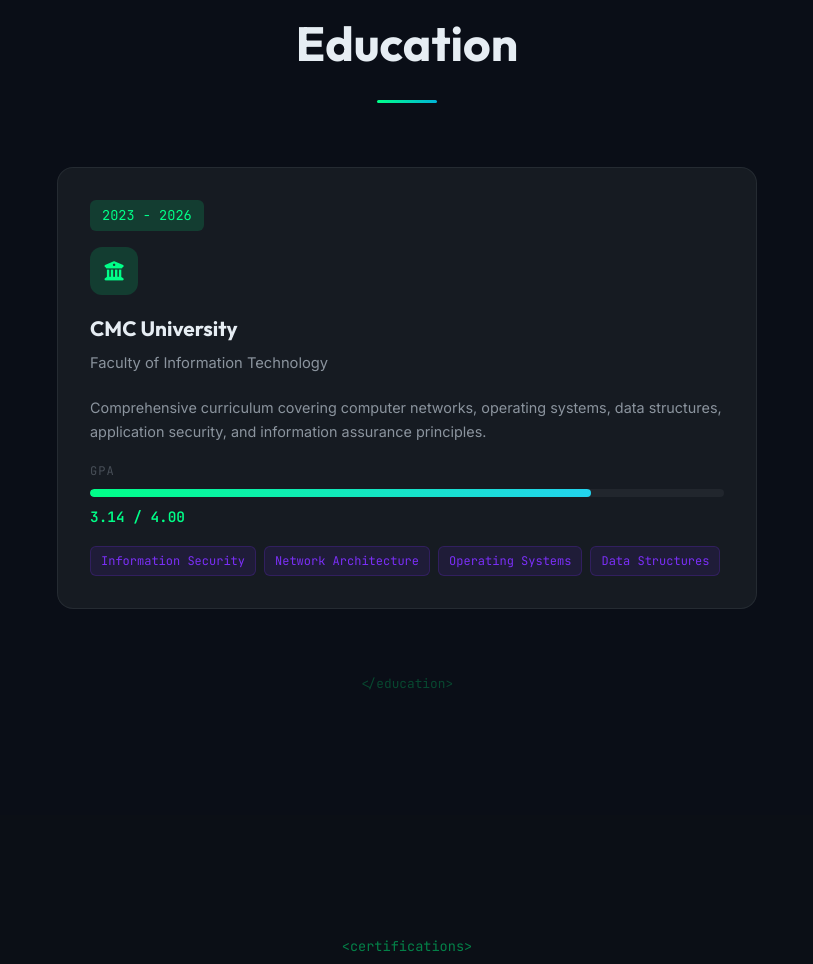
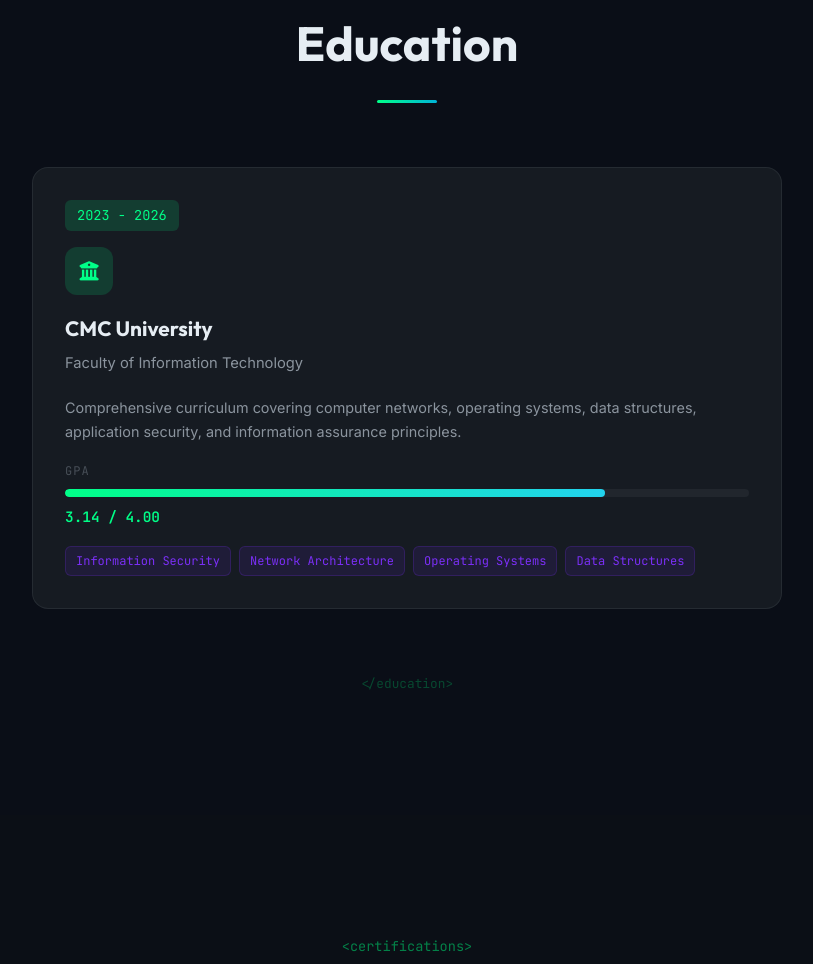
Before and after one commit to DucAnhSCY/mycv, a plain HTML site: page index.html in a window 1280 px wide. Shown: the part 5391-6355 px from the top of the page, without its empty margins (233-1046 px from the left). Drawn offline with Linux system fonts and the light colour scheme.

Commit message:
style: update education section layout to flexbox and adjust width

```diff
--- a/index.html
+++ b/index.html
@@ -540,8 +540,8 @@
                 <h2 class="section-title">Education</h2>
                 <div class="section-line"></div>
             </div>
-            <div class="education-grid" style="max-width: 700px; grid-template-columns: 1fr; margin: 0 auto;">
-                <div class="edu-card" data-aos="fade-up">
+            <div class="education-grid" style="display: flex; justify-content: center; max-width: 750px; margin: 0 auto;">
+                <div class="edu-card" data-aos="fade-up" style="width: 100%;">
                     <div class="edu-year">2023 - 2026</div>
                     <div class="edu-content">
                         <div class="edu-icon">
```
